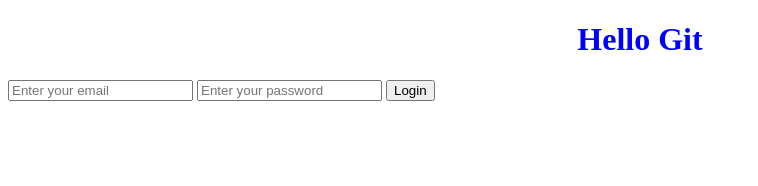
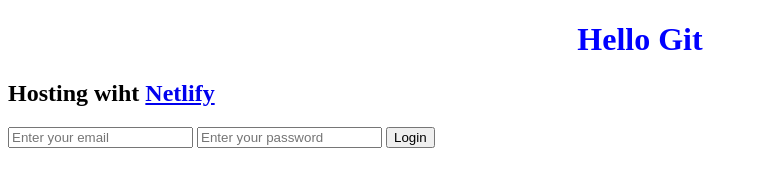
Before and after one commit to Zbelj/my-awsome-project, a plain HTML site: page index.html in a window 1280 px wide. Shown: the whole page, without its empty margins (0-758 px from the left). Drawn offline with Linux system fonts and the light colour scheme.

Commit message:
Added link

```diff
--- a/index.html
+++ b/index.html
@@ -9,6 +9,13 @@
   </head>
   <body>
     <h1>Hello Git</h1>
+    <h2>
+      Hosting wiht
+      <a
+        href="https://www.netlify.com/?utm_source=google&utm_medium=paid_search&utm_campaign=12755510784&adgroup=118788138897&utm_term=netlify&utm_content=kwd-371509120223&creative=514583565825&device=c&matchtype=e&location=9041731&gclid=CjwKCAiAjs2bBhACEiwALTBWZWICLmKDH2_fIIKQ8g6TetL1Yn7DrOzxza280H8n5ufvgo15PAV3_RoCqIQQAvD_BwE"
+        >Netlify</a
+      >
+    </h2>
     <form>
       <input type="email" placeholder="Enter your email" />
       <input type="password" placeholder="Enter your password" />
```
